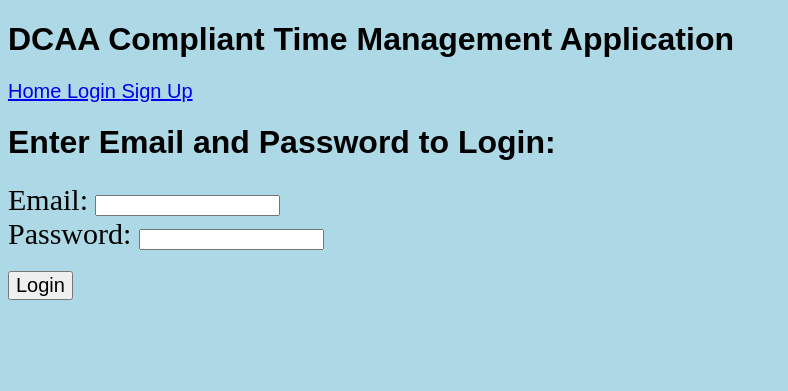
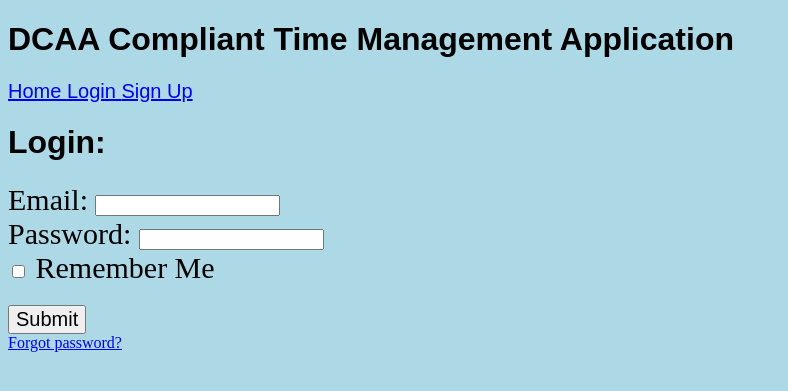
Before and after one commit to jsines/CSI4999-project, a Flask app: page /login in a window 1280 px wide. Shown: the top 391 px of the page, without its empty margins (0-788 px from the left). Run offline with Flask 2, Linux system fonts and the light colour scheme; some libraries are stand-ins or nearby versions.

Commit message:
Update login.html

```diff
--- a/project/templates/login.html
+++ b/project/templates/login.html
@@ -3,7 +3,8 @@
 <div class="container">
     <div class="row">
         <div class="col1">
-            <h1>Enter Email and Password to Login:</h1>
+             <h1>Login: </h1> {% with messages = get_flashed_messages() %} {% if messages %}
+            <div class="notification"> {{ messages[0] }} </div> {% endif %} {% endwith %}
             <form action="/login" method="POST">
                 <div class="info">
                     <label>Email: </label>
@@ -12,8 +13,10 @@
                     <label>Password: </label>
                     <input type="password" name="password" class="info1" required> </div>
                 <div class="info">
-                    <input type="submit" name="submit" class="btn" value="Login"> </div>
-            </form>
+                    <label class="checkbox">
+                        <input type="checkbox" name="remember"> Remember Me </label>
+                    <div class="info">
+                        <input type="submit" name="submit" class="btn" value="Submit"> </div>
+            </form> <a href="{{ url_for('auth.forgotpassword') }}">Forgot password?</a> </div>
         </div>
-    </div>
 </div> {% endblock %}
```
